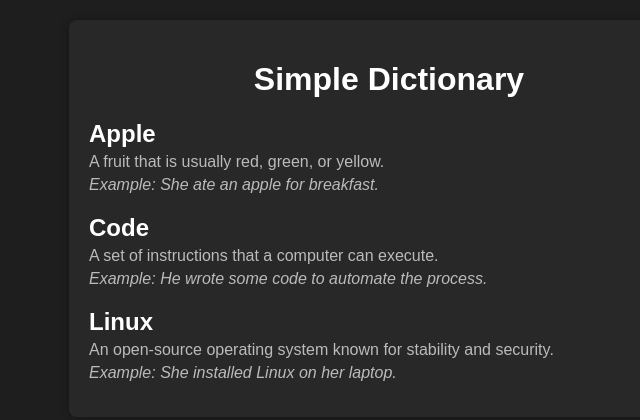
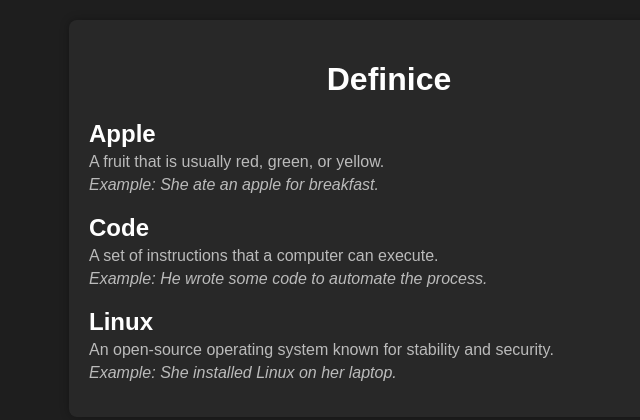
Before and after one commit to vmkxyz/ripske-texty, a plain HTML site: page index.html in a window 1280 px wide. Shown: the whole page, without its empty margins (251-891 px from the left). Drawn offline with Linux system fonts and the light colour scheme.

Commit message:
Update index.html

```diff
--- a/index.html
+++ b/index.html
@@ -3,12 +3,12 @@
 <head>
 	<meta charset="UTF-8">
 	<meta name="viewport" content="width=device-width, initial-scale=1.0">
-	<title>Simple Dictionary</title>
+	<title>Svaté texty Řípské</title>
 	<link rel="stylesheet" href="style.css">
 </head>
 <body>
 	<div class="container">
-		<h1>Simple Dictionary</h1>
+		<h1>Definice</h1>
 		<div id="dictionary"></div>
 	</div>
 	<script src="script.js"></script>
```
